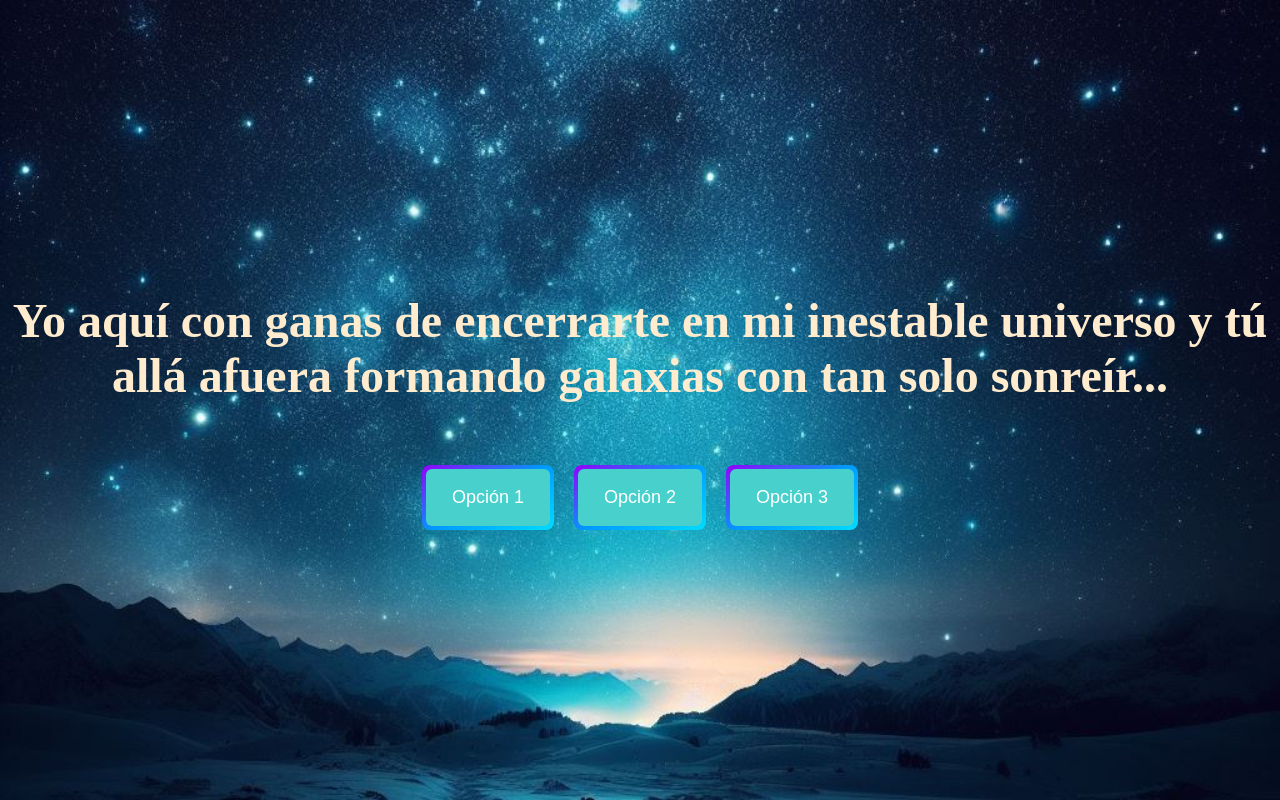
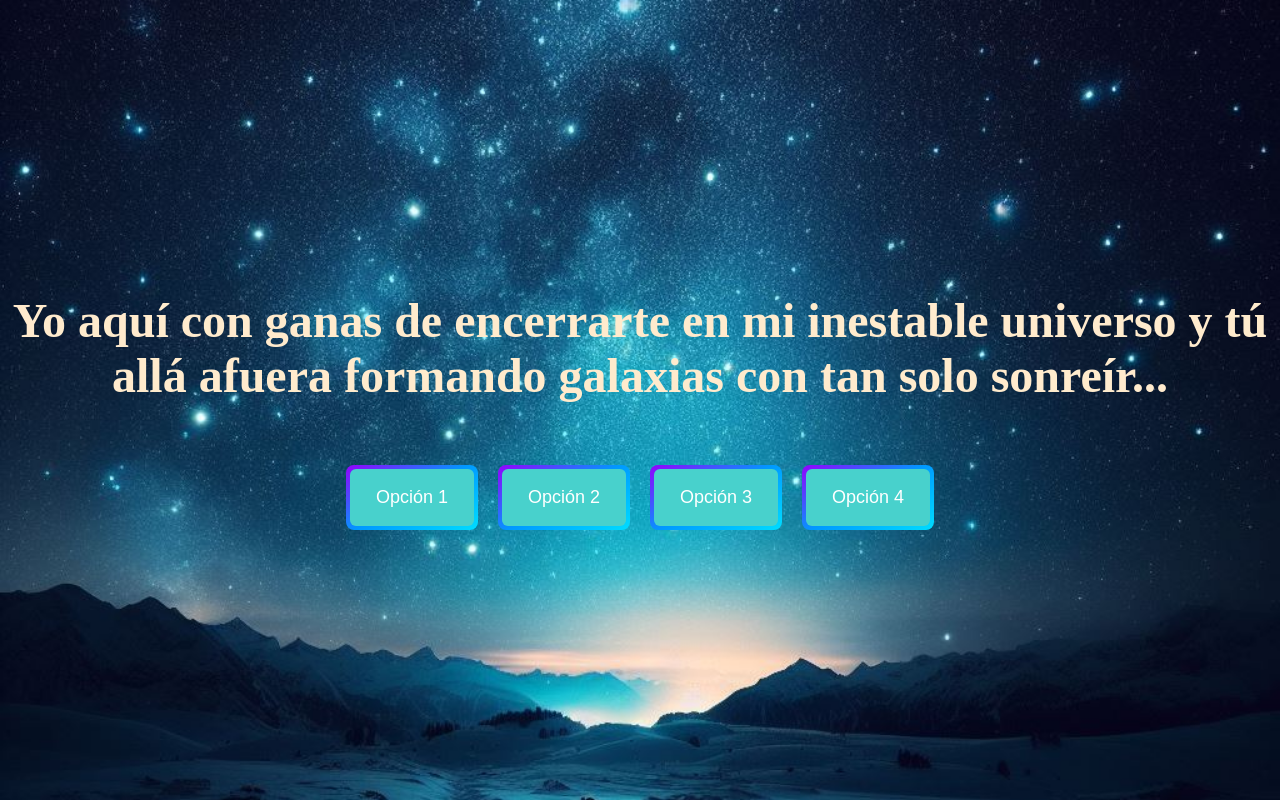
Before and after one commit to paginapam/paginapam.github.io, a plain HTML site: page index.html in a window 1280 px wide. Drawn offline with Linux system fonts and the light colour scheme.

Commit message:
index.html

```diff
--- a/index.html
+++ b/index.html
@@ -25,6 +25,9 @@
         <button onclick="window.location.href='rotacion.html'">
             <span>Opción 3</span>
         </button>
+        <button onclick="window.location.href='regalo.html'">
+            <span>Opción 4</span>
+        </button>
     </div>
 </body>
 
```
